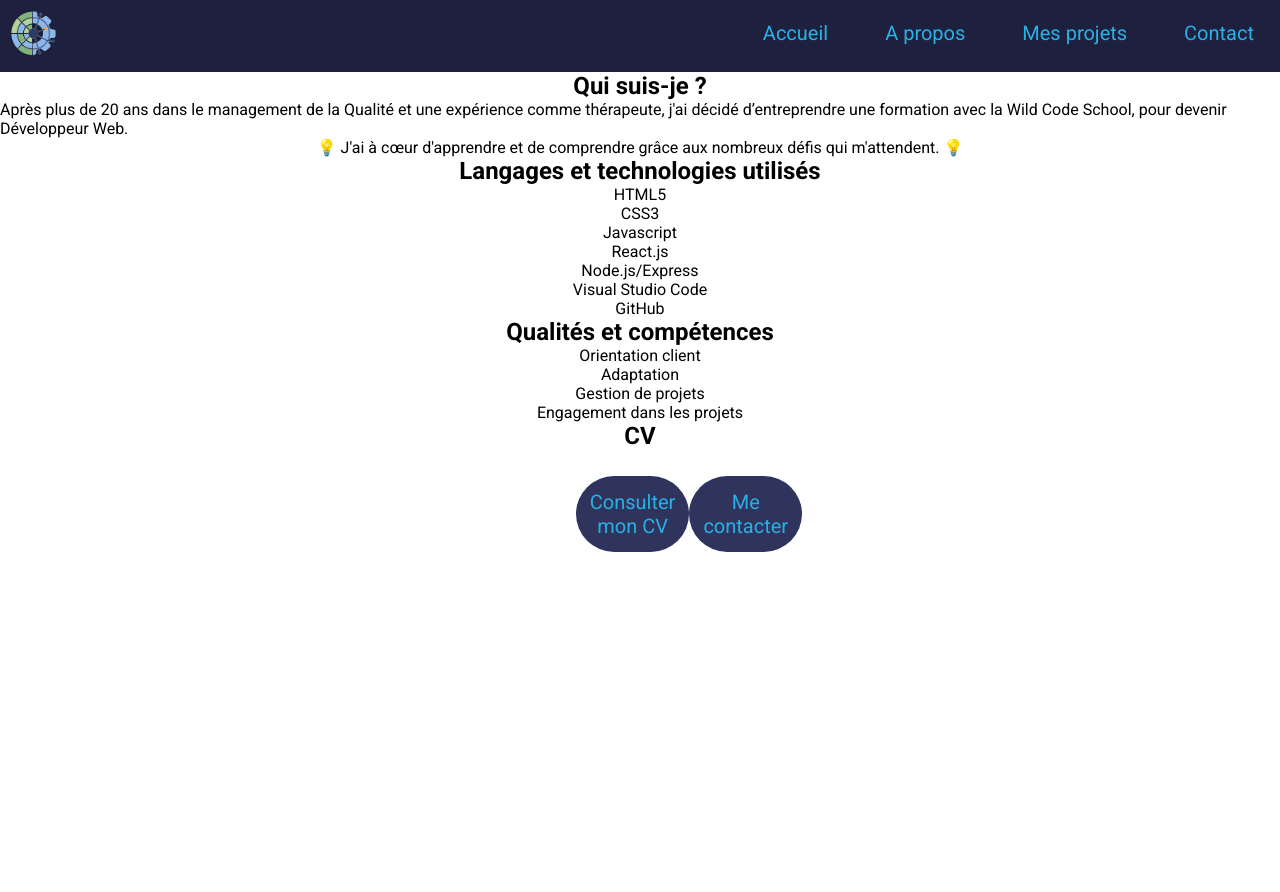
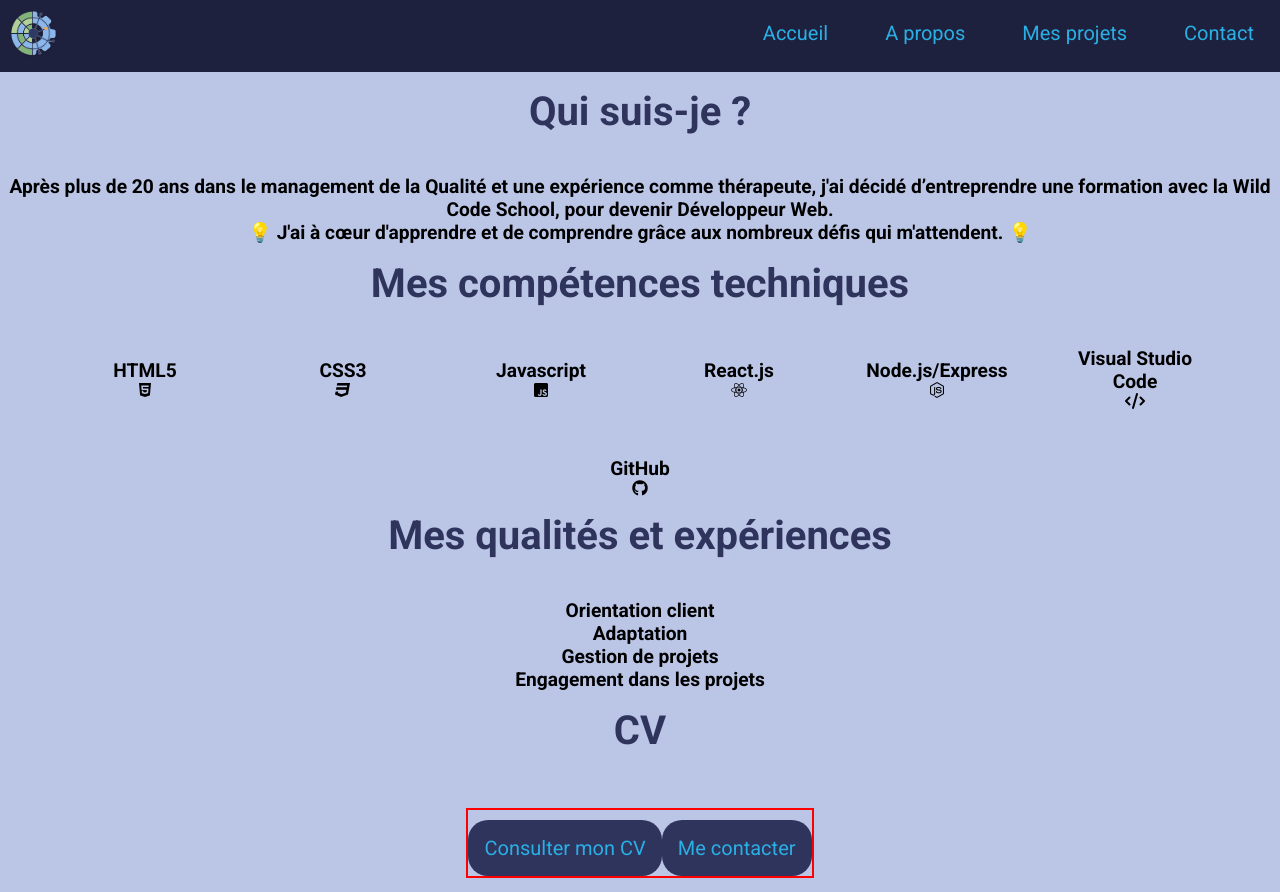
Before and after one commit to cboinet/Portfolio_CB, a React (Create React App) app in the folder client/: page /a-propos in a window 1280 px wide. Before the commit the page ends 800 px from the top, so only its background shows below. Built offline with nearby package versions, Linux system fonts and the light colour scheme.

Commit message:
button and skill components

```diff
--- a/client/public/index.html
+++ b/client/public/index.html
@@ -3,6 +3,11 @@
   <head>
     <meta charset="utf-8" />
     <link rel="icon" href="%PUBLIC_URL%/favicon.ico" />
+    <link
+      rel="stylesheet"
+      href="https://cdnjs.cloudflare.com/ajax/libs/font-awesome/6.1.1/css/all.min.css"
+      referrerpolicy="no-referrer"
+    />
     <meta name="viewport" content="width=device-width, initial-scale=1" />
     <meta name="theme-color" content="#000000" />
     <meta
--- a/client/src/App.js
+++ b/client/src/App.js
@@ -10,7 +10,7 @@ import { Routes, Route } from "react-router-dom";
 
 export default function App() {
   return (
-    <div>
+    <>
       <Navbar />
       <Routes>
         <Route path="/" element={<Accueil />} />
@@ -18,6 +18,6 @@ export default function App() {
         <Route path="/projet" element={<Projet />} />
         <Route path="/contact" element={<Contact />} />
       </Routes>
-    </div>
+    </>
   );
 }
--- a/client/src/assets/css/accueil.css
+++ b/client/src/assets/css/accueil.css
@@ -1,5 +1,5 @@
 .accueil_container{
-  background-color: var(--background-color);
+  height: 100%;
   color : var(--font-color1);
   display: flex;
   flex-direction: column;
@@ -7,7 +7,7 @@
   align-items: center;
 }
 
-.accueil_present{
+.accueil_container .accueil_present{
   display: flex;
   flex-direction: column;
   justify-content: flex-start;
@@ -17,67 +17,52 @@
   text-align: center;
 }
 
-.accueil_present h1{
+.accueil_container .accueil_present h1{
   font-weight: 700;
   font-size: calc(var(--font-size) * 3);
   color: var(--third-color);
 }
 
-.accueil_present h2{
+.accueil_container .accueil_present h2{
   font-weight: 500;
   font-size: calc(var(--font-size) * 2.4);
 }
 
-.accueil_present h3{
+.accueil_container .accueil_present h3{
   font-weight: 400;
   font-size: calc(var(--font-size) * 1.6);
   padding-top: 0.5em;
 }
 
-.accueil_present .moi{
+.accueil_container .accueil_present .moi{
   width: 96%;
   border-radius: 10px;
   margin-top: 1em;
 }
 
-.action_button{
+.accueil_container .actionbutton_container{
   display: flex;
   flex-direction: row;
   justify-content: space-evenly;
   align-items: center;
   width: 100%;
+  margin: 1em;
 }
 
-.action{
-  border: var(--third-color);
-  color: var(--font-color2);
-  background-color: var(--third-color);
-  font-family: var(--font-family);
-  font-size: calc(var(--font-size) * 1.4);
-  padding: 0.7em;
-  border-radius: 1em;
-  margin-bottom: 1em;
-}
-
-.action:hover{
-  color: var(--background-color);
-  cursor: pointer;
-  transition: color 0.40s;
-}
 
 @media screen and (min-width: 760px){
   .accueil_container{
     min-height: 50vh;
   }
 
-  .accueil_present{
+  .accueil_container .accueil_present{
     display: flex;
     flex-direction: row;
     justify-content: space-evenly;
     align-items: center;
   }
 
-  .accueil_intro{
+  .accueil_container .accueil_intro{
     display: flex;
     flex-direction: column;
     justify-content: center;
@@ -85,35 +70,31 @@
     margin: 1.4em;
   }
 
-  .accueil_intro h1{
+  .accueil_container .accueil_intro h1{
     font-weight: 900;
     font-size: calc(var(--font-size) * 8);
   }
 
-  .accueil_intro h2{
+  .accueil_container .accueil_intro h2{
     font-weight: 700;
     font-size: calc(var(--font-size) * 4.2);
     margin-bottom: 2em;
   }
 
-  .accueil_intro h3{
+  .accueil_container .accueil_intro h3{
     font-weight: 400;
     font-size: calc(var(--font-size) * 2.8);
     padding-top: 0em;
   }
 
-  .accueil_present .moi{
+  .accueil_container .accueil_present .moi{
     width: 50%;
     margin-top: 0em;
   }
 
-  .action_button{
-    width: 35%;
-  }
+  .accueil_container .actionbutton_container{
+    width: 50%;
 
-  .action{
-    font-size: calc(var(--font-size) * 2.5);
-    margin-top: 0.5em;
   }
 
 }
--- /dev/null
+++ b/client/src/assets/css/actionbutton.css
@@ -0,0 +1,27 @@
+.action_button .action{
+  border: var(--third-color);
+  color: var(--font-color2);
+  background-color: var(--third-color);
+  font-family: var(--font-family);
+  font-size: calc(var(--font-size) * 1.4);
+  padding: 0.7em;
+  border-radius: 1em;
+}
+
+.action_button .action:hover{
+  color: var(--background-color);
+  cursor: pointer;
+  transition: color 0.40s;
+}
+
+
+@media screen and (min-width: 760px){
+  .action_button .action{
+    font-size: calc(var(--font-size) * 2.5);
+    margin-top: 0.5em;
+    padding: 0.8em;
+
+  }
+
+
+}
--- a/client/src/assets/css/apropos.css
+++ b/client/src/assets/css/apropos.css
@@ -3,52 +3,38 @@
   flex-direction: column;
   justify-content: center;
   align-items: center;
+  width: 100%;
 }
 
-.apropos_present{
+.apropos_container .apropos_present, .skills_hard, .skills_soft, .apropos_cv{
   display: flex;
   flex-direction: column;
   justify-content: center;
   align-items: center;
+  margin-top: 1em;
 }
 
-.skills_hard{
+.apropos_container .skills_container{
   display: flex;
-  flex-direction: column;
+  flex-direction: row;
+  flex-wrap: wrap;
   justify-content: center;
   align-items: center;
-  flex-wrap: wrap;
+  gap: 0.5em;
 }
 
-.skills_hard .skills{
-  display: flex;
-  flex-direction: row;
-  justify-content: center;
-  align-items: center;
+h1{
+  margin-bottom: 1em;
+  color: var(--third-color);
+  text-align: center;
 }
 
-.skills_soft{
-  display: flex;
-  flex-direction: column;
-  justify-content: flex-start;
-  align-items: center;
+p{
+  font-size: calc(var(--font-size) * 1.6);
+  text-align: center;
 }
 
-.skills_soft .skills{
-  display: flex;
-  flex-direction: column;
-  justify-content: center;
-  align-items: center;
-}
-
-.apropos_cv{
-  display: flex;
-  flex-direction: column;
-  justify-content: center;
-  align-items: center;
-}
-
-.action_button{
+.apropos_container .actionbutton_container{
   display: flex;
   flex-direction: row;
   justify-content: space-evenly;
@@ -57,34 +43,24 @@
   margin: 1em;
 }
 
-.action{
-  border: var(--third-color);
-  color: var(--font-color2);
-  background-color: var(--third-color);
-  font-family: var(--font-family);
-  font-size: calc(var(--font-size) * 1.4);
-  padding: 0.7em;
-  border-radius: 2em;
-}
-
-.action:hover{
-  color: var(--background-color);
-  cursor: pointer;
-  transition: color 0.40s;
-}
-
 
 @media screen and (min-width: 760px){
-
-
-
-  .action_button{
-    width: 35%;
-    margin-bottom: 2em;
+  .apropos_container{
+    min-height: 50vh;
   }
 
-  .action{
-    font-size: calc(var(--font-size) * 2.5);
+  .apropos_container .skills_container{
+    gap : 3em;
+  }
+
+  h1{
+    font-size: calc(var(--font-size) * 5);
+  }
+
+  .apropos_container .actionbutton_container{
+    width: auto;
+    margin-bottom: 1em;
+    outline: 2px solid red ;
   }
 
 }
--- /dev/null
+++ b/client/src/assets/css/skill.css
@@ -0,0 +1,18 @@
+.skill_container{
+  display: flex;
+  flex-direction: column;
+  justify-content: center;
+  align-items: center;
+  flex-wrap: nowrap;
+  width: 150px;
+}
+
+p{
+  font-size: calc(var(--font-size) * 2.4);
+  font-weight: 700;
+}
+
+@media screen and (min-width: 760px){
+
+
+}
--- a/client/src/assets/index.css
+++ b/client/src/assets/index.css
@@ -19,3 +19,9 @@
   text-decoration: none;
   font-family: var(--font-family);
 }
+
+
+#root{
+  min-height: 100vh;
+  background-color: var(--background-color);
+}
--- a/client/src/components/Accueil.jsx
+++ b/client/src/components/Accueil.jsx
@@ -2,11 +2,11 @@ import React from "react";
 import "../assets/css/accueil.css"
 import '../assets/index.css';
 import photo from "../assets/img/photo.jpg";
+import ActionButton from "./ActionButton";
 
 
 export default function Accueil() {
   return (
-    <div>
     <section className="accueil_container">
       <div className="accueil_present">
         <div className="accueil_intro">
@@ -16,11 +16,10 @@ export default function Accueil() {
         </div>
         <img src={photo} className="moi" alt="moi" />
       </div>
-        <div className="action_button">
-          <button type="button" className="action">Consulter mon CV</button>
-          <button type="button" className="action">Me contacter</button>
+      <div className="actionbutton_container">
+        <ActionButton role="Consulter mon CV" className="action" />
+        <ActionButton role="Me contacter" className="action" />
       </div>
     </section>
-    </div>
   );
 };
--- /dev/null
+++ b/client/src/components/ActionButton.jsx
@@ -0,0 +1,10 @@
+import React from "react";
+import "../assets/css/actionbutton.css"
+
+export default function ActionButton ({ role }) {
+  return (
+    <div className="action_button">
+      <button type="button" className="action">{role}</button>
+    </div>
+  );
+};
--- a/client/src/components/Apropos.jsx
+++ b/client/src/components/Apropos.jsx
@@ -1,5 +1,8 @@
 import React from "react";
-import "../assets/css/apropos.css"
+import "../assets/css/apropos.css";
+import Skill from "./Skill";
+import ActionButton from "./ActionButton";
+
 
 export default function Apropos() {
   return (
@@ -12,40 +15,21 @@ export default function Apropos() {
       </div>
 
       <div className="skills_hard">
-        <h1>Langages et technologies utilisés</h1>
-        <div className="skills">
-          <p>HTML5</p>
-          <img />
-        </div>
-        <div className="skills">
-          <p>CSS3</p>
-          <img />
-        </div>
-        <div className="skills">
-          <p>Javascript</p>
-          <img />
-        </div>
-        <div className="skills">
-          <p>React.js</p>
-          <img />
-        </div>
-        <div className="skills">
-          <p>Node.js/Express</p>
-          <img />
-        </div>
-        <div className="skills">
-          <p>Visual Studio Code</p>
-          <img />
-        </div>
-        <div className="skills">
-          <p>GitHub</p>
-          <img />
+        <h1>Mes compétences techniques</h1>
+        <div className="skills_container">
+          <Skill name="HTML5" image="fa-brands fa-html5" />
+          <Skill name="CSS3" image="fa-brands fa-css3" />
+          <Skill name="Javascript" image="fa-brands fa-js-square" />
+          <Skill name="React.js" image="fa-brands fa-react" />
+          <Skill name="Node.js/Express" image="fa-brands fa-node-js" />
+          <Skill name="Visual Studio Code" image="fa-solid fa-code" />
+          <Skill name="GitHub" image="fa-brands fa-github" />
         </div>
       </div>
 
       <div className="skills_soft">
-        <h1>Qualités et compétences</h1>
-        <div className="skills">
+        <h1>Mes qualités et expériences</h1>
+        <div className="softskills">
           <p>Orientation client</p>
           <p>Adaptation</p>
           <p>Gestion de projets</p>
@@ -55,9 +39,9 @@ export default function Apropos() {
 
       <div className="apropos_cv">
         <h1>CV</h1>
-        <div className="action_button">
-          <button type="button" className="action">Consulter mon CV</button>
-          <button type="button" className="action">Me contacter</button>
+        <div className="actionbutton_container">
+        <ActionButton role="Consulter mon CV" className="action" />
+        <ActionButton role="Me contacter" className="action" />
         </div>
       </div>
     </section>
--- /dev/null
+++ b/client/src/components/Skill.jsx
@@ -0,0 +1,11 @@
+import React from "react";
+import "../assets/css/skill.css"
+
+export default function Skill ({ name, image }) {
+  return (
+    <div className="skill_container">
+        <p>{name}</p>
+        <i className={image}></i>
+    </div>
+  );
+};
```
Also changed, not shown: client/src/assets/img/vscode.png (added). Lines whose indentation alone changed are shown as unchanged.
